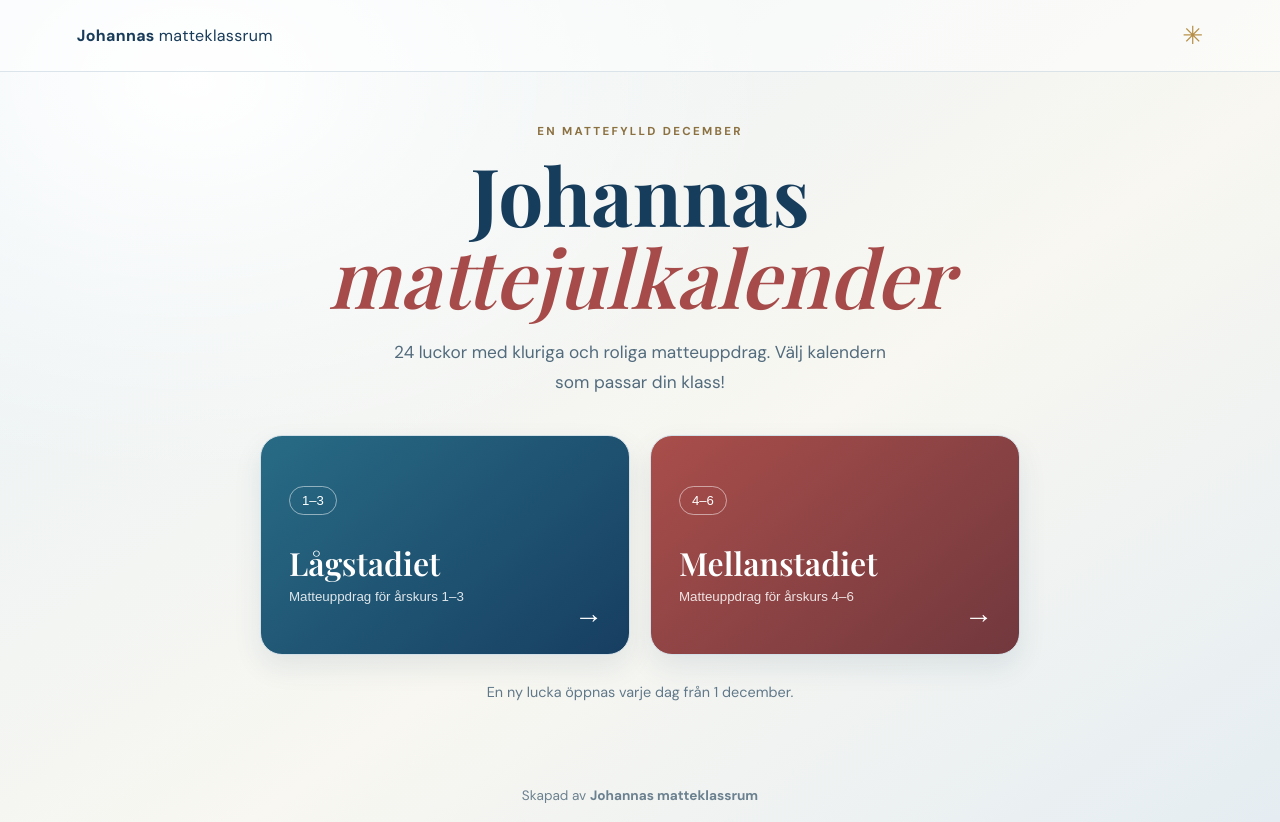
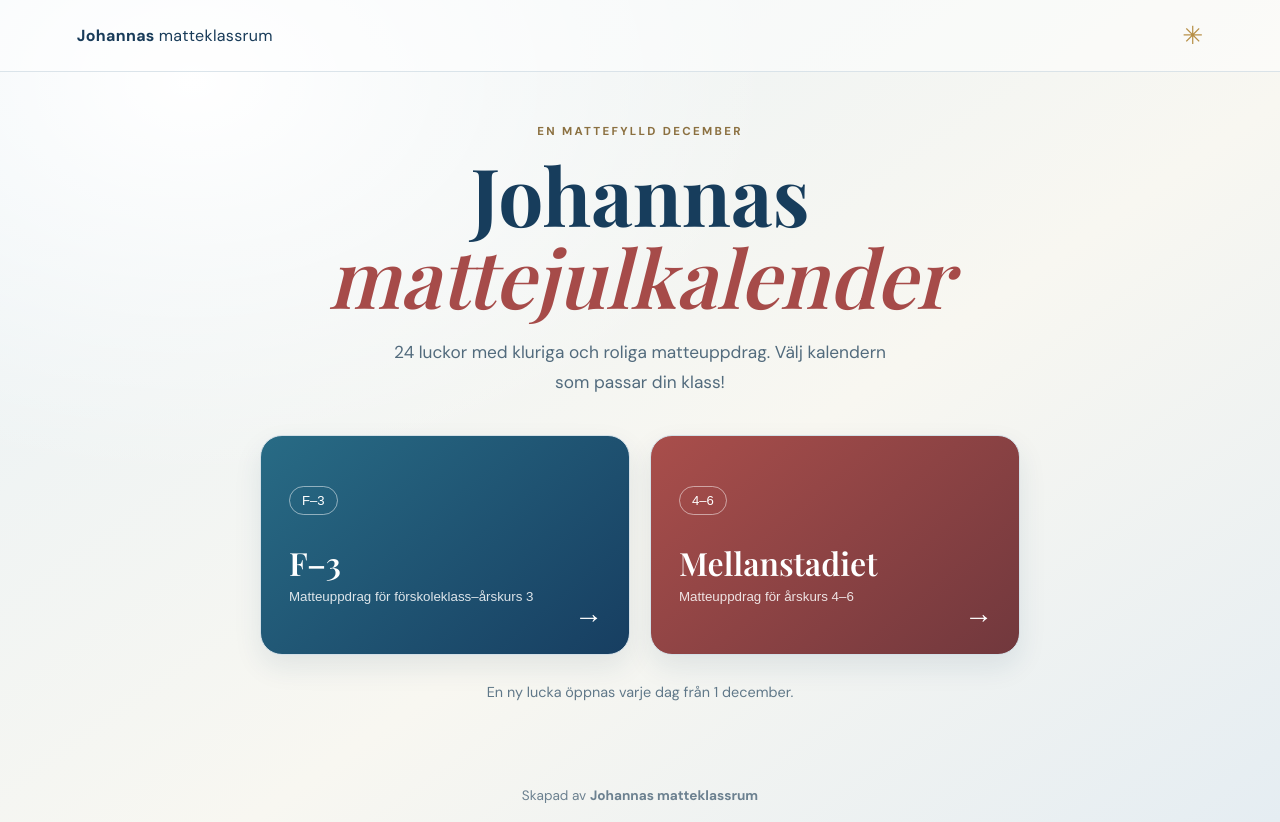
Before and after one commit to johsod78/johannas-mattejulkalender, a plain HTML site: page index.html in a window 1280 px wide. Drawn offline with nearby package versions, Linux system fonts and the light colour scheme; a web font is replaced by a local one.

Commit message:
Ändra lågstadiet till F–3 på startsidan

```diff
--- a/index.html
+++ b/index.html
@@ -4,7 +4,7 @@
   <meta charset="utf-8">
   <meta name="viewport" content="width=device-width, initial-scale=1">
   <meta name="theme-color" content="#173d62">
-  <meta name="description" content="Johannas mattejulkalender – 24 luckor med matematik för lågstadiet och mellanstadiet.">
+  <meta name="description" content="Johannas mattejulkalender – 24 luckor med matematik för F–3 och mellanstadiet.">
   <title>Johannas mattejulkalender</title>
   <link rel="stylesheet" href="styles.css">
 </head>
@@ -22,9 +22,9 @@
       </div>
       <div class="choice-grid">
         <button class="choice-card low" data-calendar="lagstadiet">
-          <span class="choice-number">1–3</span>
-          <span class="choice-title">Lågstadiet</span>
-          <span class="choice-desc">Matteuppdrag för årskurs 1–3</span>
+          <span class="choice-number">F–3</span>
+          <span class="choice-title">F–3</span>
+          <span class="choice-desc">Matteuppdrag för förskoleklass–årskurs 3</span>
           <span class="choice-arrow" aria-hidden="true">→</span>
         </button>
         <button class="choice-card middle" data-calendar="mellanstadiet">
```
